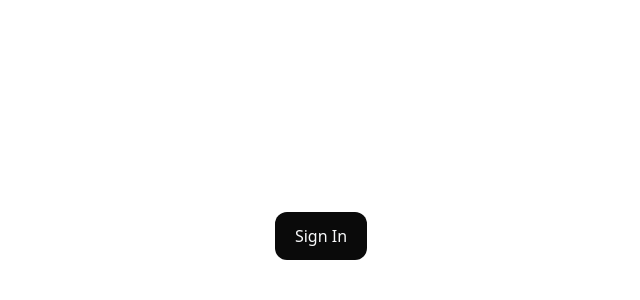
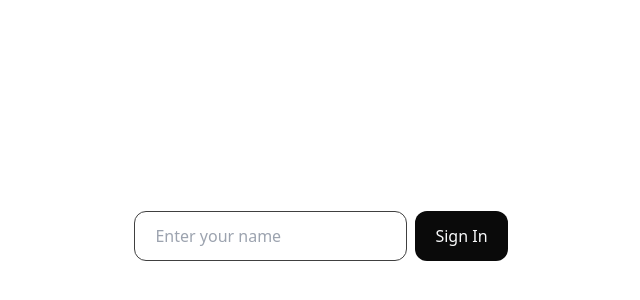
Before and after one commit to JuxtNorth/TestVisionAI, a React (Vite) app in the folder frontend/: page /signup in a window 1280 px wide. Shown: the part 164-464 px from the top of the page, without its empty margins (319-959 px from the left). Built offline with nearby package versions, Linux system fonts and the light colour scheme.

Commit message:
feat: add react-hook-form to signup page

```diff
--- a/frontend/package.json
+++ b/frontend/package.json
@@ -12,6 +12,7 @@
   "dependencies": {
     "react": "^18.3.1",
     "react-dom": "^18.3.1",
+    "react-hook-form": "^7.53.0",
     "react-router-dom": "^6.26.2"
   },
   "devDependencies": {
--- a/frontend/src/pages/signup.jsx
+++ b/frontend/src/pages/signup.jsx
@@ -1,16 +1,28 @@
-import { useCallback } from "react";
+import { useForm } from "react-hook-form";
 
 export default function Signup() {
-  const handleClick = useCallback(() => {}, []);
+  const { register, handleSubmit } = useForm();
+
+  const onSubmit = (data) => {
+    console.log(data);
+  };
 
   return (
     <main className="h-screen w-screen grid place-items-center">
-      <button
-        className="px-5 py-3 rounded-xl bg-neutral-950 text-gray-50 hover:bg-neutral-900"
-        onClick={handleClick}
-      >
-        Sign In
-      </button>
+      <form onSubmit={handleSubmit(onSubmit)} className="flex flex-wrap gap-2">
+        <input
+          className="px-5 py-3 border border-neutral-700 rounded-xl focus:outline-none focus:ring focus:ring-indigo-500 ring-offset-1"
+          type="text"
+          placeholder="Enter your name"
+          {...register("username", { required: true })}
+        />
+        <button
+          className="px-5 py-3 rounded-xl bg-neutral-950 text-gray-50 hover:bg-neutral-900"
+          type="submit"
+        >
+          Sign In
+        </button>
+      </form>
     </main>
   );
 }
```
Also changed, not shown: 1 other file (tests, documents, lock files or other folders).
